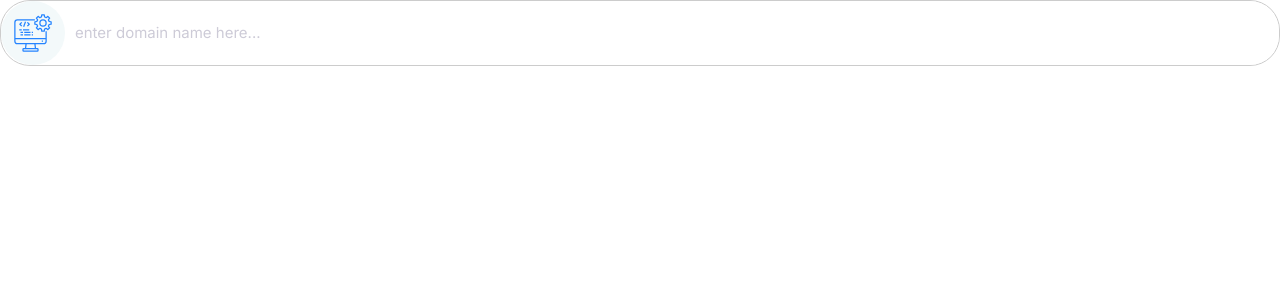
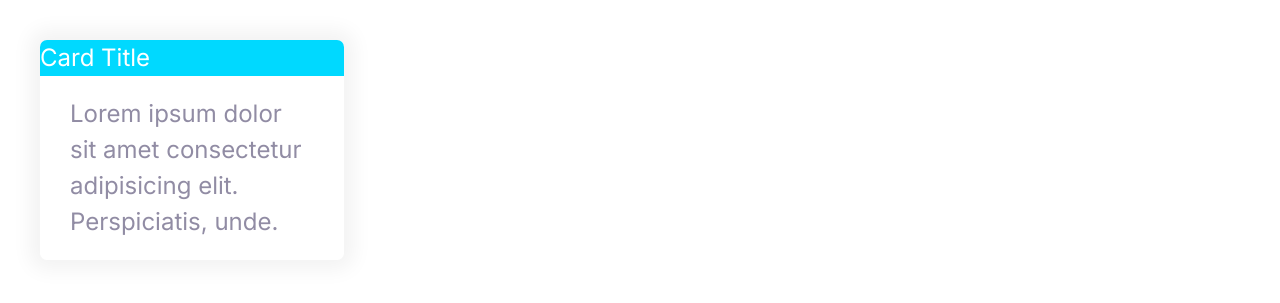
Before and after one commit to ttc4best/Aone-test, a plain HTML site: page index.html in a window 1280 px wide. Drawn offline with Linux system fonts and the light colour scheme.

Commit message:
design card element

```diff
--- a/css/styles.css
+++ b/css/styles.css
@@ -241,3 +241,23 @@ color: #fff;
         font-size: 1.5rem;
     }
 }
+/* Cards */
+.card{
+    border-radius: 7px;
+    box-shadow: 0 0 20px 10px #f3f3f3;
+    overflow: hidden;
+}
+.card__headder,
+.card__body{
+    padding: 2rem 3rem;
+
+}
+.card--primary .card__header{
+background: var(--color-primary);
+color: #fff;
+}
+
+.card--secondary .card__header{
+    background: var(--color-secondary);
+    color: #fff;
+    }
--- a/index.html
+++ b/index.html
@@ -12,14 +12,15 @@
     <link rel="stylesheet" href="css/styles.css" />
 </head>
 <body>
-    <div class="input-group">
-        <span class="icon-container">
-            <svg class="icon icon--primary">
-                <use xlink:href="images/sprite.svg#computer"></use>
-              </svg>
-        </span>
-        <input type="text" class="input" placeholder="enter domain name here...">
-    </div>
+   <div style="width: 30%; padding: 4rem">
+       <div class="card card--secondary">
+        <header class="card__header">Card Title</header>
+        <div class="card__body">
+            Lorem ipsum dolor sit amet consectetur adipisicing elit.
+            Perspiciatis, unde.
+        </div>
+       </div>
+   </div>
 
 </body>
 </html>
```
